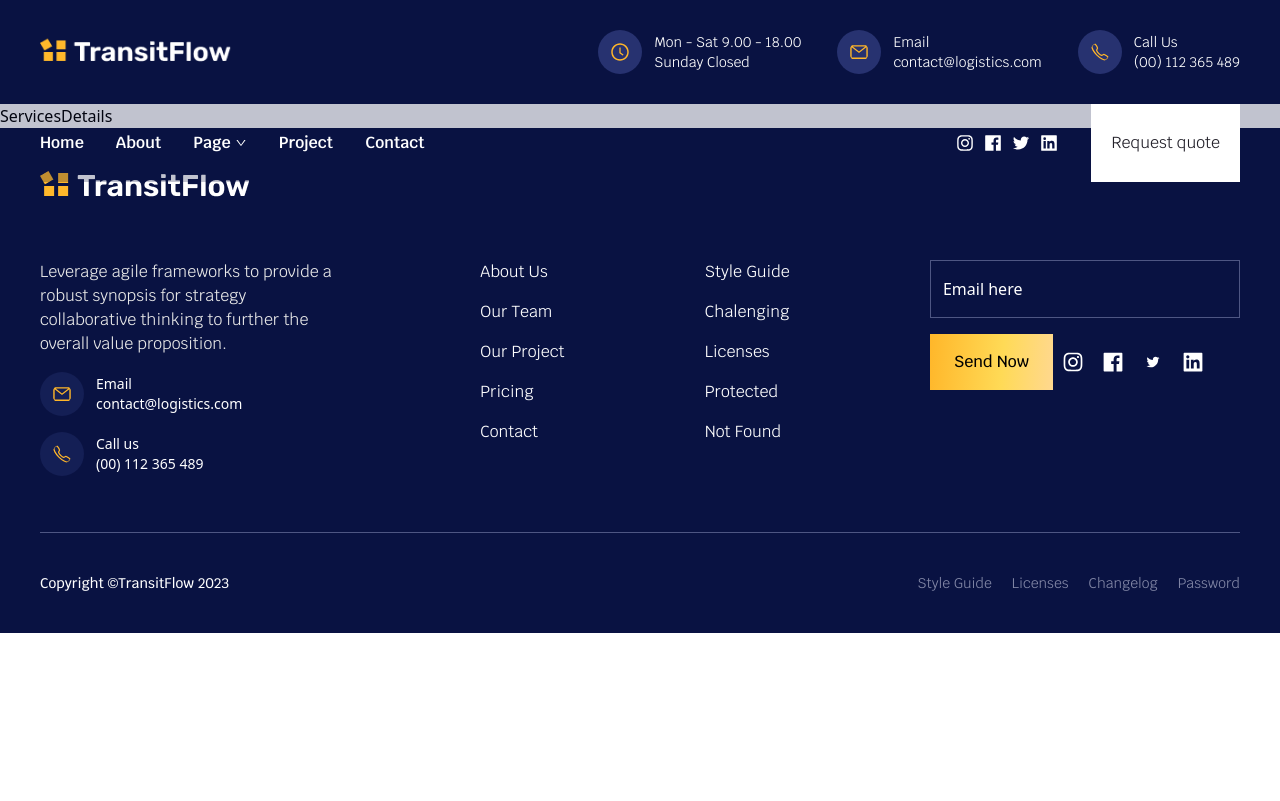
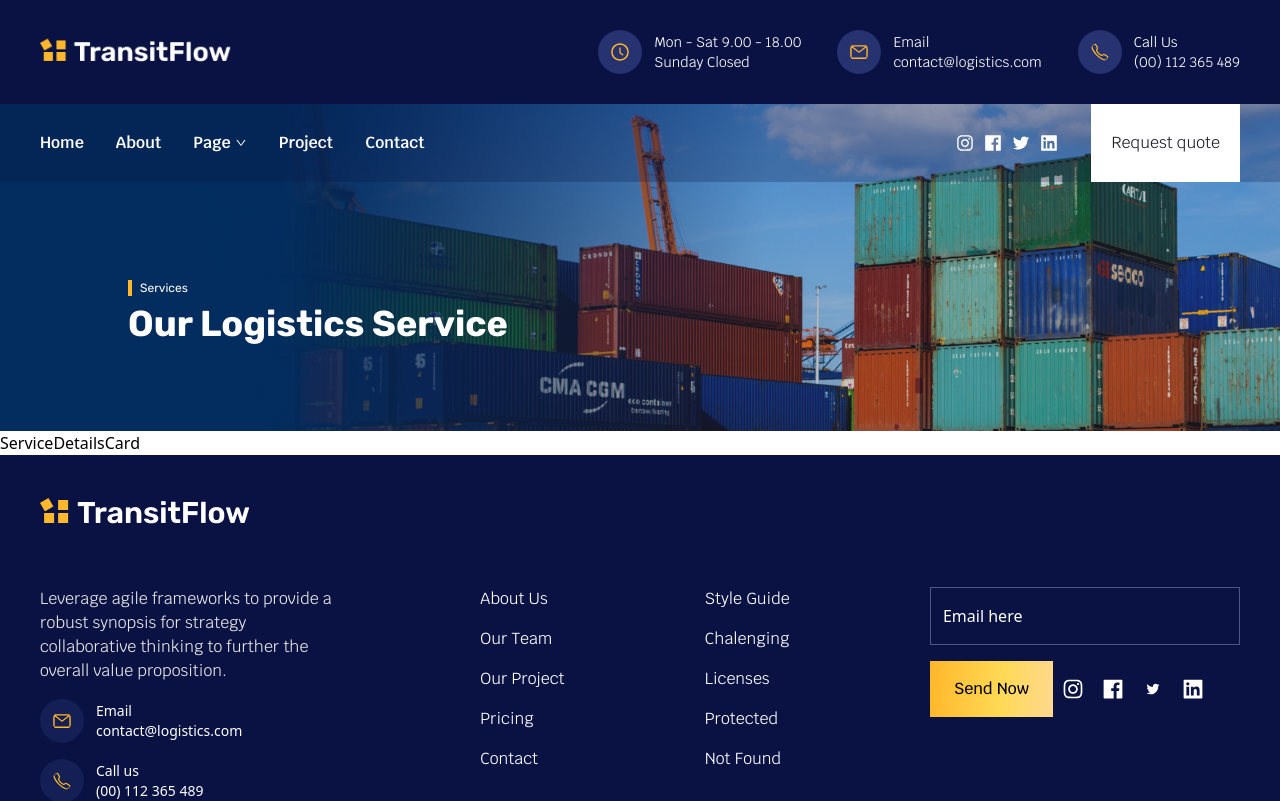
Before and after one commit to PrtHub/TransitFlow, a React (Vite) app: page /services-details in a window 1280 px wide. Shown: the top 801 px of the page. Built offline with nearby package versions, Linux system fonts and the light colour scheme; the HTML template or start-up script is replaced by a standard one.

Commit message:
create for reuse in the future

```diff
--- a/src/assets/images/index.js
+++ b/src/assets/images/index.js
@@ -28,6 +28,7 @@ import customer from './customer.png'
 import project from './project.png'
 import faq from './faq.png'
 import ServiceBanner from './ServiceBanner.png'
+import ServiceDetailsBanner from './ServiceDetailsBanner.png'
 import work from './work.png'
 
 
@@ -62,5 +63,6 @@ export {
     project,
     faq,
     ServiceBanner,
+    ServiceDetailsBanner,
     work
 }
--- /dev/null
+++ b/src/components/ServiceDetailsCard.jsx
@@ -0,0 +1,9 @@
+
+
+const ServiceDetailsCard = () => {
+  return (
+    <div>ServiceDetailsCard</div>
+  )
+}
+
+export default ServiceDetailsCard
--- a/src/components/index.js
+++ b/src/components/index.js
@@ -7,6 +7,7 @@ import BlogCard from "./BlogCard";
 import PricingCard from "./PricingCard";
 import ServiceCard from "./ServiceCard";
 import HeroCard from "./HeroCard";
+import ServiceDetailsCard from "./ServiceDetailsCard";
 
 
 export {
@@ -18,5 +19,6 @@ export {
     BlogCard,
     PricingCard,
     ServiceCard,
-    HeroCard
+    HeroCard,
+    ServiceDetailsCard
 }
--- a/src/pages/ServicesDetails.jsx
+++ b/src/pages/ServicesDetails.jsx
@@ -1,8 +1,19 @@
+import { ServiceDetailsBanner } from "../assets/images"
+import { HeroCard, ServiceDetailsCard } from "../components"
 
 
 const ServicesDetails = () => {
   return (
-    <div>ServicesDetails</div>
+    <>
+    <div className="w-full h-full ">
+    <div className="w-full h-[310px] sm:h-[330px] lg:h-[370px] xl:h-full z-0 relative">
+         <HeroCard img={ServiceDetailsBanner} para="Services" header="Our Logistics Service"/>
+      </div>
+      <div className="w-full h-full">
+        <ServiceDetailsCard/>
+      </div>
+    </div>
+    </>
   )
 }
 
```
Also changed, not shown: src/assets/images/ServiceDetailsBanner.png (added).
